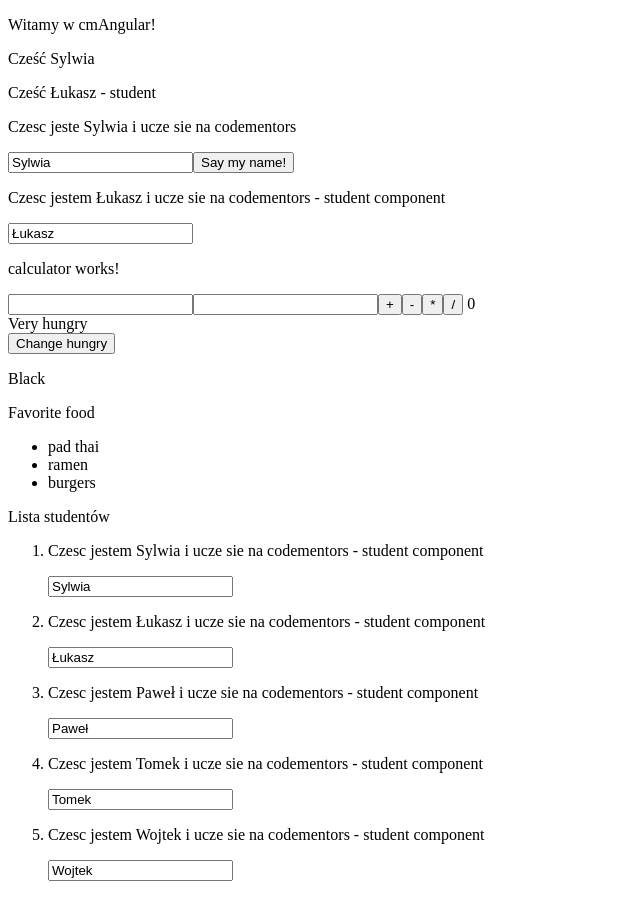
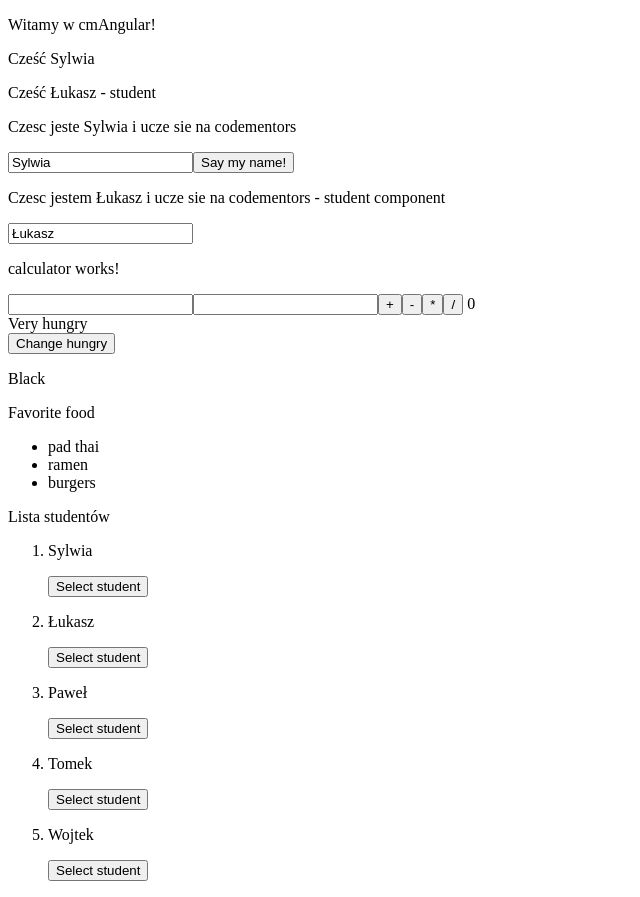
Before and after one commit to enkidumac/cm2021angular, an Angular app in the folder cmAngular/: page / in a window 1280 px wide. Shown: the whole page, without its empty margins (0-640 px from the left). Built offline with nearby package versions, Linux system fonts and the light colour scheme.

Commit message:
ngfor with student list

```diff
--- a/cmAngular/src/app/app.module.ts
+++ b/cmAngular/src/app/app.module.ts
@@ -9,6 +9,7 @@ import { CalculatorComponent } from './calculator/calculator.component';
 import { DirectivesComponent } from './directives/directives.component';
 import { StudentListComponent } from './components/student-list/student-list.component';
 import { ListOfStudentsComponent } from './list-of-students/list-of-students.component';
+import { StudentViewComponent } from './student-view/student-view.component';
 
 @NgModule({
   declarations: [
@@ -19,6 +20,7 @@ import { ListOfStudentsComponent } from './list-of-students/list-of-students.com
     DirectivesComponent,
     StudentListComponent,
     ListOfStudentsComponent,
+    StudentViewComponent,
   ],
   imports: [
     BrowserModule,
--- a/cmAngular/src/app/list-of-students/list-of-students.component.html
+++ b/cmAngular/src/app/list-of-students/list-of-students.component.html
@@ -2,6 +2,8 @@
 
 <ol>
   <li *ngFor="let student of students">
-    <app-student-details [student]="student"></app-student-details>
+    <app-student-view [student]="student" (selectedStudent)="selectedStudentFunc($event)"></app-student-view>
   </li>
 </ol>
+
+<app-student-details *ngIf="selectStudent" [student]='selectStudent'></app-student-details>
--- a/cmAngular/src/app/list-of-students/list-of-students.component.ts
+++ b/cmAngular/src/app/list-of-students/list-of-students.component.ts
@@ -1,5 +1,5 @@
+import { Student } from './../models/student';
 import { Component, OnInit } from '@angular/core';
-import { Student } from '../models/student';
 
 @Component({
   selector: 'app-list-of-students',
@@ -8,17 +8,23 @@ import { Student } from '../models/student';
 })
 export class ListOfStudentsComponent implements OnInit {
 
-  students: Student[] = [
+  students?: Student[];
+
+  selectStudent?: Student;
+
+  constructor() {
+    this.students = [
     new Student("Sylwia"),
     new Student("Łukasz"),
     new Student("Paweł"),
     new Student("Tomek"),
     new Student("Wojtek"),
-  ];
-
-  constructor() { }
+  ];}
 
   ngOnInit(): void {
   }
 
+  selectedStudentFunc(student:Student){
+    this.selectStudent = student;
+  }
 }
--- /dev/null
+++ b/cmAngular/src/app/student-view/student-view.component.html
@@ -0,0 +1,4 @@
+<div *ngIf="student">
+<p>{{student.name}}</p>
+<button (click)='selectStudent()'>Select student</button>
+</div>
--- /dev/null
+++ b/cmAngular/src/app/student-view/student-view.component.ts
@@ -0,0 +1,23 @@
+import { Component, EventEmitter, Input, OnInit, Output } from '@angular/core';
+import { Student } from '../models/student';
+
+@Component({
+  selector: 'app-student-view',
+  templateUrl: './student-view.component.html',
+  styleUrls: ['./student-view.component.css']
+})
+export class StudentViewComponent implements OnInit {
+
+  @Input() student?:Student;
+
+  @Output() selectedStudent = new EventEmitter<Student>();
+
+  constructor() { }
+
+  ngOnInit(): void {
+  }
+
+  selectStudent() {
+    this.selectedStudent.emit(this.student);
+  }
+}
```
Also changed, not shown: cmAngular/src/app/student-view/student-view.component.css (added), 1 other file (tests, documents, lock files or other folders).
